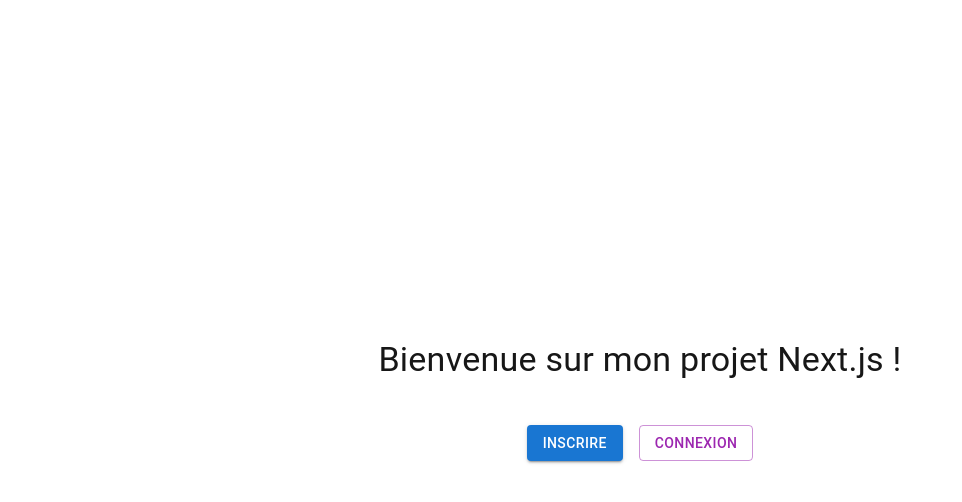
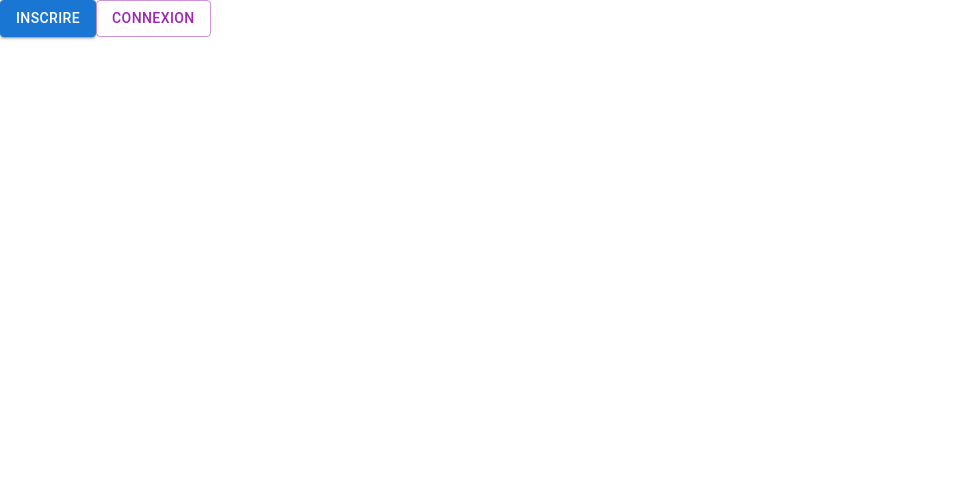
Before and after one commit to Paul-Kenji/mini-projet-auth0, a Next.js app: page / in a window 1280 px wide. Shown: the top 502 px of the page, without its empty margins (0-962 px from the left). Built offline with nearby package versions, Linux system fonts and the light colour scheme.

Commit message:
new push 2

```diff
--- /dev/null
+++ b/lib/auth0.ts
@@ -0,0 +1,16 @@
+// lib/auth0.js
+
+import { Auth0Client } from "@auth0/nextjs-auth0/server";
+
+// Initialize the Auth0 client
+export const auth0 = new Auth0Client({
+  // Options are loaded from environment variables by default
+  // Ensure necessary environment variables are properly set
+   domain: process.env.AUTH0_DOMAIN,
+   clientId: process.env.AUTH0_CLIENT_ID,
+   clientSecret: process.env.AUTH0_CLIENT_SECRET,
+   appBaseUrl: process.env.APP_BASE_URL,
+  secret: process.env.AUTH0_SECRET,
+
+
+});
--- /dev/null
+++ b/middleware.ts
@@ -0,0 +1,18 @@
+import type { NextRequest } from "next/server";
+import { auth0 } from "./lib/auth0";
+
+export async function middleware(request: NextRequest) {
+  return await auth0.middleware(request);
+}
+
+export const config = {
+  matcher: [
+    /*
+     * Match all request paths except for the ones starting with:
+     * - _next/static (static files)
+     * - _next/image (image optimization files)
+     * - favicon.ico, sitemap.xml, robots.txt (metadata files)
+     */
+    "/((?!_next/static|_next/image|favicon.ico|sitemap.xml|robots.txt).*)",
+  ],
+};
--- a/package.json
+++ b/package.json
@@ -9,16 +9,18 @@
     "lint": "next lint"
   },
   "dependencies": {
+    "@auth0/nextjs-auth0": "^4.5.1",
     "@emotion/react": "^11.14.0",
     "@emotion/styled": "^11.14.0",
     "@mui/material": "^7.1.0",
-    "next": "15.3.1",
+    "next": "^15.3.1",
     "react": "^19.0.0",
     "react-dom": "^19.0.0"
   },
   "devDependencies": {
     "@eslint/eslintrc": "^3",
     "@tailwindcss/postcss": "^4",
+    "@types/next": "^9.0.0",
     "@types/node": "^20",
     "@types/react": "^19",
     "@types/react-dom": "^19",
--- /dev/null
+++ b/src/app/connectedPage/page.tsx
@@ -0,0 +1,24 @@
+"use client";
+
+import { Button } from "@mui/material";
+import { useRouter } from "next/navigation";
+
+export default function ConnectedPage() {
+
+  const router = useRouter();
+
+  const handleLogout = () => {
+    //router.push('https://dev-ol3ted2uqvfouc1r.us.auth0.com/v2/logout?returnTo=/page');
+    router.push('/auth/logout');
+};
+
+    return (
+      <div>
+        <h1>Bienvenue !</h1>
+        <p>Vous êtes connecté(e).</p>
+        <Button variant="outlined" color="secondary" onClick={handleLogout}>
+          Deconnexion
+        </Button>
+      </div>
+    );
+  }
--- a/src/app/page.tsx
+++ b/src/app/page.tsx
@@ -1,39 +1,34 @@
-import React from 'react';
-import { Button, Container, Typography, Box } from '@mui/material';
+"use client";
 
-const HomePage = () => {
+import React, { useState, useEffect } from "react";
+import { Button } from "@mui/material";
+import { useRouter } from "next/navigation";
+
+export default function Home() {
+
+
+  const router = useRouter();
+
+  const handleLogin = () => {
+    router.push('/auth/login?returnTo=/connectedPage');
+  };
+
+  const handleSignUp = () => {
+    router.push('/auth/signup?returnTo=/');
+  };
+
   return (
-    <Container
-      maxWidth="sm"
-      sx={{
-        display: 'flex',
-        flexDirection: 'column',
-        justifyContent: 'center',
-        alignItems: 'center',
-        minHeight: '100vh',
-      }}
-    >
-      <Typography variant="h4" gutterBottom>
-        Bienvenue sur mon projet Next.js !
-      </Typography>
+      <div>
+          <Button variant="contained" color="primary" component="a" onClick={handleSignUp}>
+            Inscrire
+          </Button>
 
-      <Box
-        sx={{
-          display: 'flex',
-          gap: 2,
-          marginTop: 4,
-          flexDirection: 'row',
-        }}
-      >
-        <Button variant="contained" color="primary">
-         inscrire
-        </Button>
-        <Button variant="outlined" color="secondary">
+        <Button variant="outlined" color="secondary" onClick={handleLogin}>
           Connexion
         </Button>
-      </Box>
-    </Container>
-  );
-};
+    </div>
 
-export default HomePage;
+    //To do to remove error page when connected with deconnection button to go back in page.tsx
+    )
+
+}
```
Also changed, not shown: 1 other file (tests, documents, lock files or other folders).
